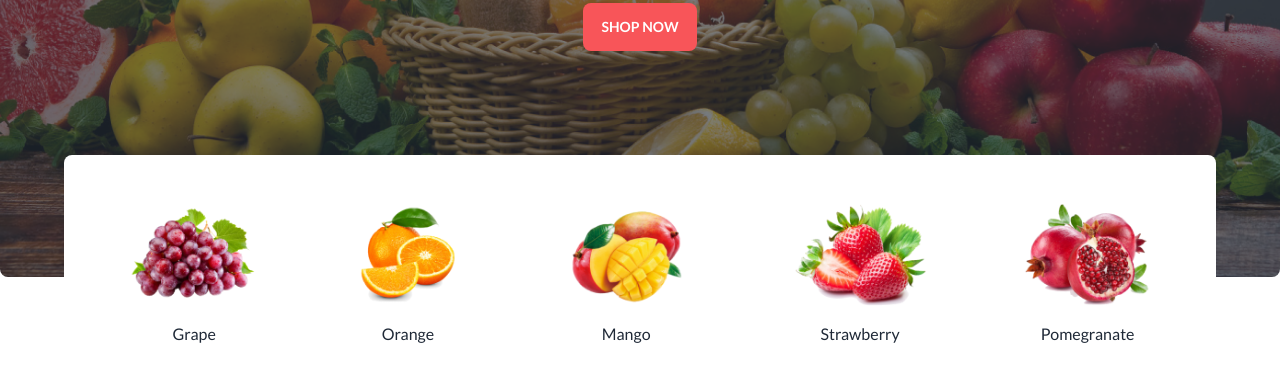
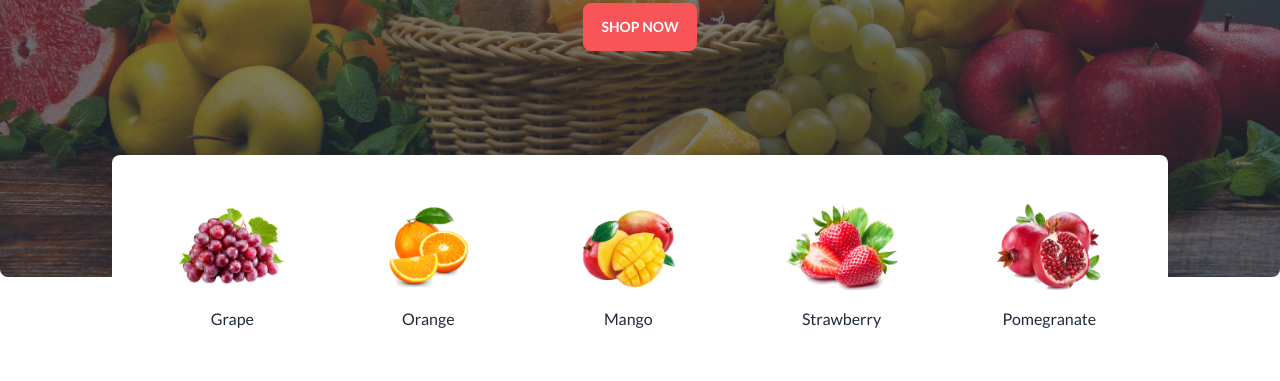
Before and after one commit to Shohanojjaman/fruit-brust, a plain HTML site: page index.html in a window 1280 px wide. Shown: the part 551-932 px from the top of the page. Drawn offline with nearby package versions, Linux system fonts and the light colour scheme; grey boxes are pictures that could not be loaded.

Commit message:
Fix fruits section issues.

```diff
--- a/index.html
+++ b/index.html
@@ -200,7 +200,7 @@
         <section id="fruits">
             <div class="container mx-auto mb-16">
                 <div
-                    class="flex justify-between gap-24 max-w-6xl mx-auto bg-white px-16 py-12 rounded-lg -mt-32 z-40 relative">
+                    class="hidden lg:flex justify-between gap-24 mx-28 bg-white px-16 py-12 rounded-lg -mt-32 z-40 relative">
                     <div class="space-y-4 text-center">
                         <img src="./assets/images/fruit1.png" alt="Grape">
                         <p>Grape</p>
```
